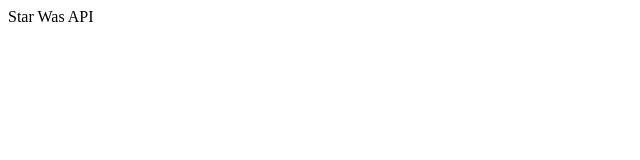
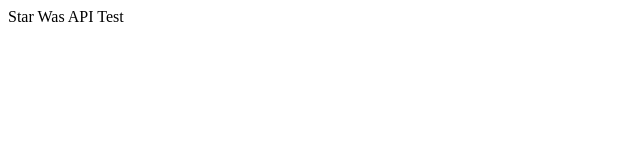
Before and after one commit to mmcdevitt/swapi, a React (Create React App) app: page / in a window 1280 px wide. Shown: the top 160 px of the page, without its empty margins (0-640 px from the left). Built offline with nearby package versions, Linux system fonts and the light colour scheme.

Commit message:
testing travis deployment

```diff
--- a/src/App.js
+++ b/src/App.js
@@ -2,7 +2,7 @@ import React, { Component } from "react";
 
 class App extends Component {
   render() {
-    return <div className="App">Star Was API</div>;
+    return <div className="App">Star Was API Test</div>;
   }
 }
 
```
